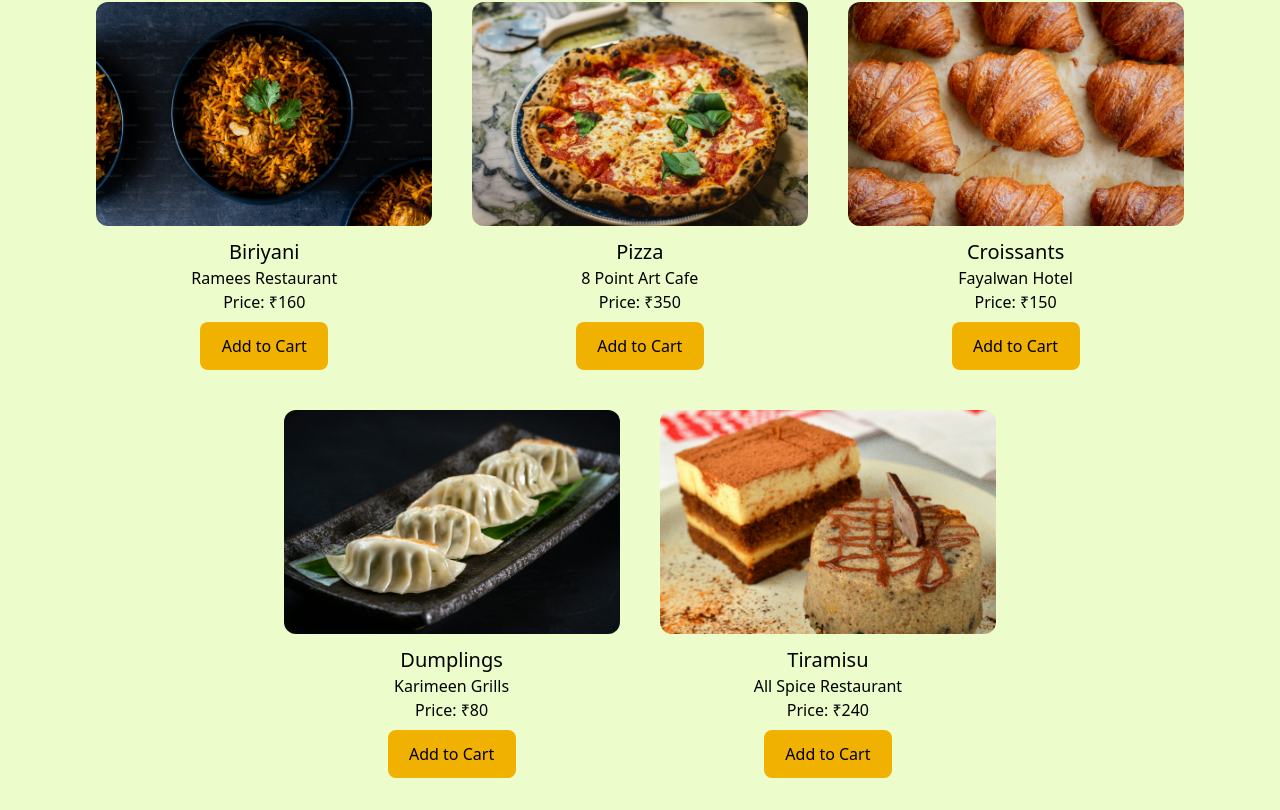
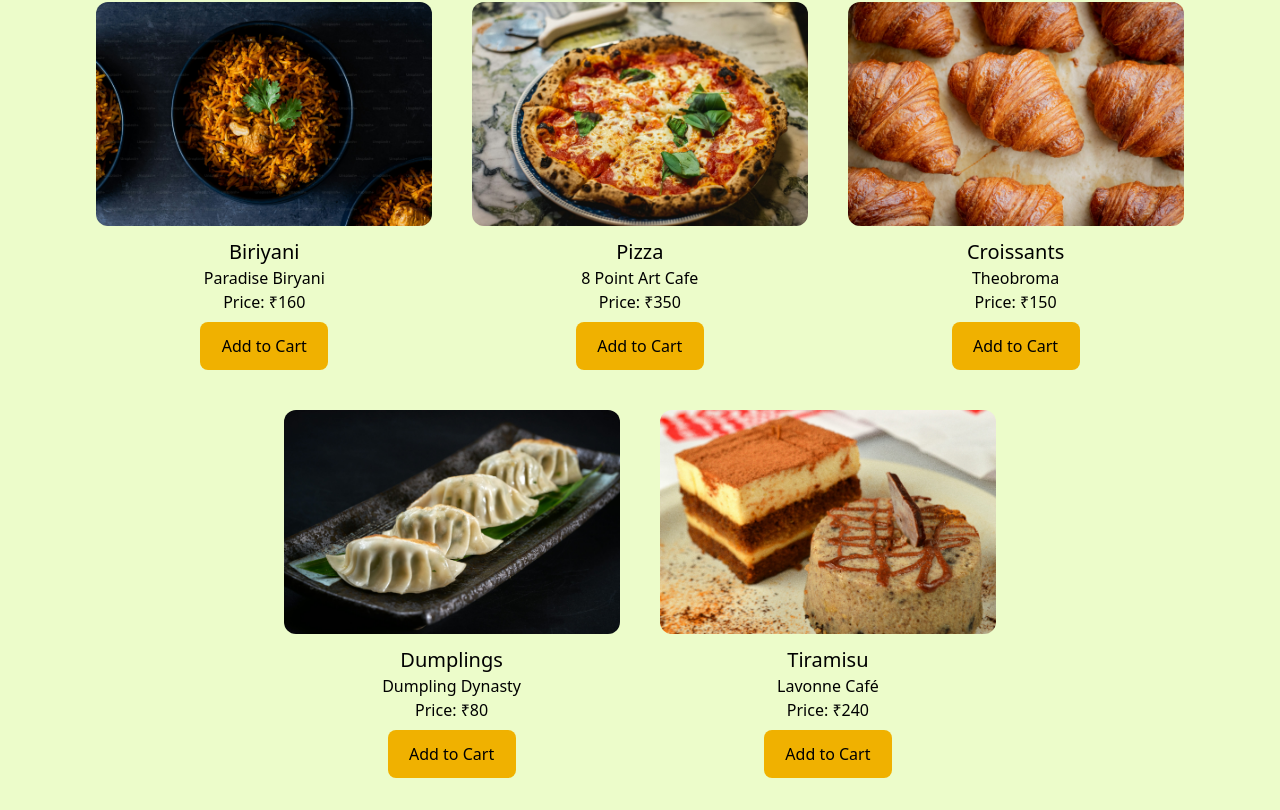
Before and after one commit to Minuja1703/food-order, a React (Vite) app: page / in a window 1280 px wide. Shown: the part 974-1784 px from the top of the page. Built offline with nearby package versions, Linux system fonts and the light colour scheme.

Commit message:
Updated Food Items

```diff
--- a/src/data/foodItems.js
+++ b/src/data/foodItems.js
@@ -11,7 +11,7 @@ export const featured = [
     featuredId: 1,
     featuredImg: biriyani,
     featuredName: "Biriyani",
-    featuredRestrnt: "Ramees Restaurant",
+    featuredRestrnt: "Paradise Biryani",
     featuredPrice: 160,
     category: "Indian",
     isFeatured: true,
@@ -31,7 +31,7 @@ export const featured = [
     featuredId: 3,
     featuredImg: croissants,
     featuredName: "Croissants",
-    featuredRestrnt: "Fayalwan Hotel",
+    featuredRestrnt: "Theobroma",
     featuredPrice: 150,
     category: "French",
     isFeatured: true,
@@ -41,7 +41,7 @@ export const featured = [
     featuredId: 4,
     featuredImg: dumplings,
     featuredName: "Dumplings",
-    featuredRestrnt: "Karimeen Grills",
+    featuredRestrnt: "Dumpling Dynasty",
     featuredPrice: 80,
     category: "Chinese",
     isFeatured: true,
@@ -51,7 +51,7 @@ export const featured = [
     featuredId: 5,
     featuredImg: tiramisu,
     featuredName: "Tiramisu",
-    featuredRestrnt: "All Spice Restaurant",
+    featuredRestrnt: "Lavonne Café",
     featuredPrice: 240,
     category: "Italian",
     isFeatured: true,
@@ -61,7 +61,7 @@ export const featured = [
     featuredId: 6,
     featuredImg: donuts,
     featuredName: "Donuts",
-    featuredRestrnt: "Meen By Chef Pillai",
+    featuredRestrnt: "Glen's Bakehouse",
     featuredPrice: 60,
     category: "American",
     isFeatured: false,
--- a/src/pages/Login.jsx
+++ b/src/pages/Login.jsx
@@ -116,7 +116,7 @@ function Login() {
             </button>
 
             <div className="text-sm text-center p-2 text-[oklch(45%_0.085_224.283)] dark:text-[oklch(74.6%_0.16_232.661)]">
-              New to WorldPlatter?
+              New to WorldPlatter ?
               <Link to="/signup"> SignUp</Link>
             </div>
           </div>
--- a/src/pages/SignUp.jsx
+++ b/src/pages/SignUp.jsx
@@ -186,7 +186,7 @@ function SigUp() {
               Sign Up
             </button>
             <div className="text-sm text-center p-2 text-[oklch(45%_0.085_224.283)] dark:text-[oklch(74.6%_0.16_232.661)]">
-              Already have an account?
+              Already have an account ?
               <Link to="/login"> Login</Link>
             </div>
           </div>
```
Also changed, not shown: src/pages/Home.jsx (line endings or trailing spaces).
